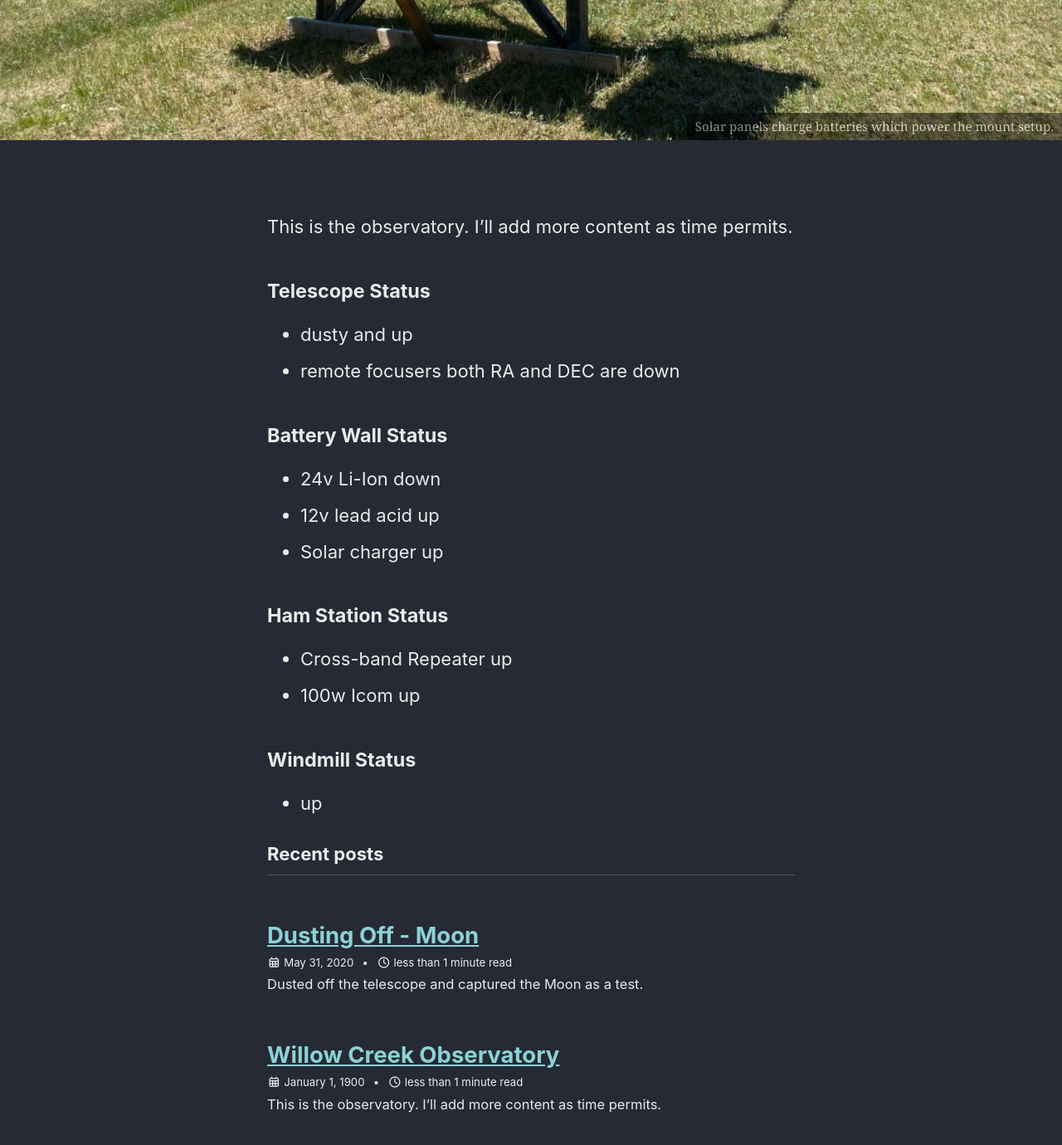
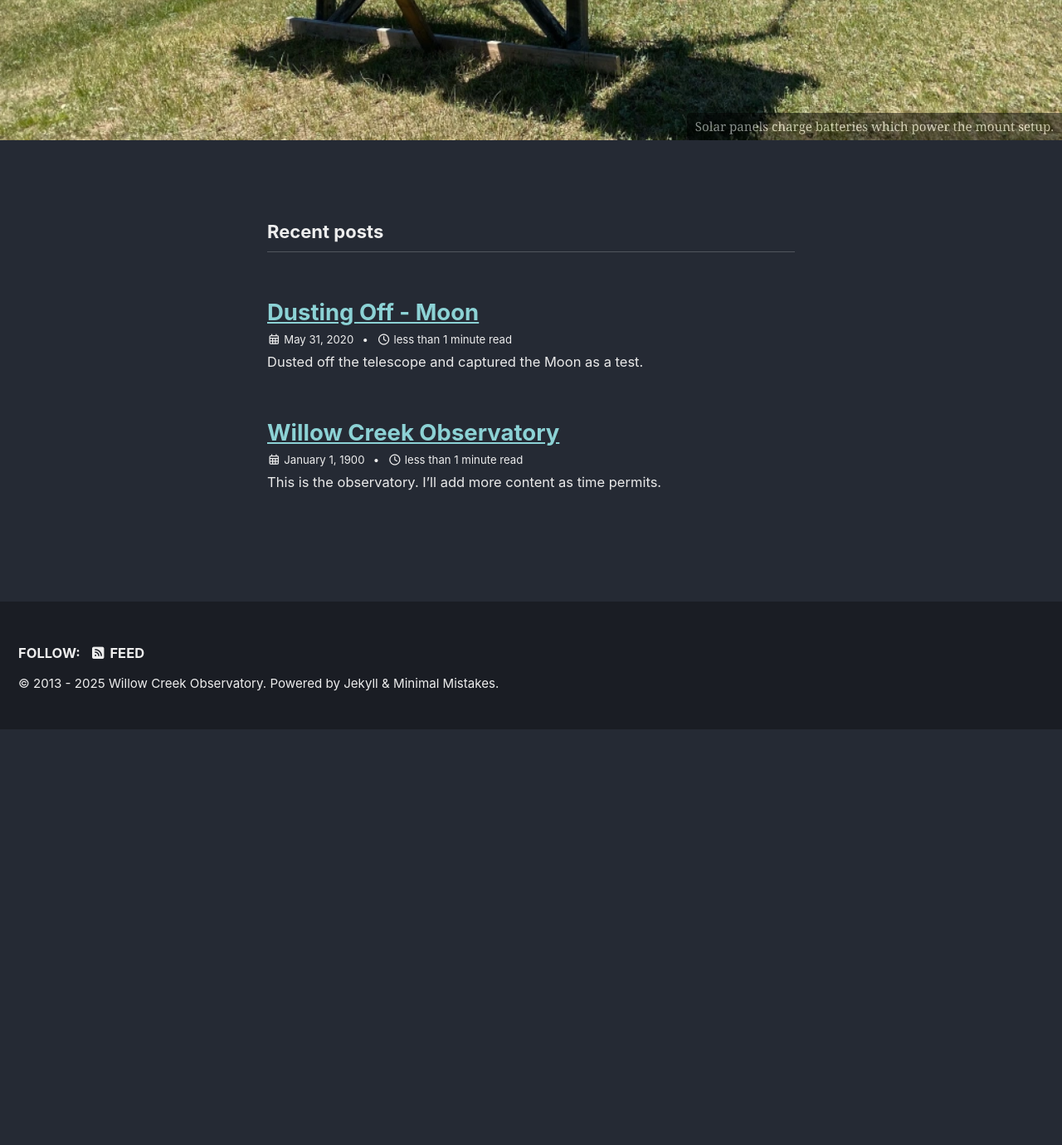
Before and after one commit to ethos101/ethos101.github.io, a Jekyll site: the page built from index.md, in a window 1280 px wide and 1400 px high, scrolled down 880 px. Shown: the top 1380 px of the window at 83% size. Built offline with Jekyll 4.4.1, drawn with Linux system fonts in a browser that asks for light colours; cached includes are drawn as plain includes; the list of posts is cut into pages by our own code; after the commit the page ends 1759 px from its top, so only the background shows below that.

Commit message:
clean index

```diff
--- a/index.md
+++ b/index.md
@@ -4,20 +4,3 @@ header:
   image: /images/img_8396.webp
   caption: "Solar panels charge batteries which power the mount setup."
 ---
-This is the observatory. I'll add more content as time permits.
-
-#### Telescope Status
-- dusty and up
-- remote focusers both RA and DEC are down
-
-#### Battery Wall Status
-- 24v Li-Ion down
-- 12v lead acid up
-- Solar charger up
-
-#### Ham Station Status
-- Cross-band Repeater up
-- 100w Icom up
-
-#### Windmill Status
-- up
```
